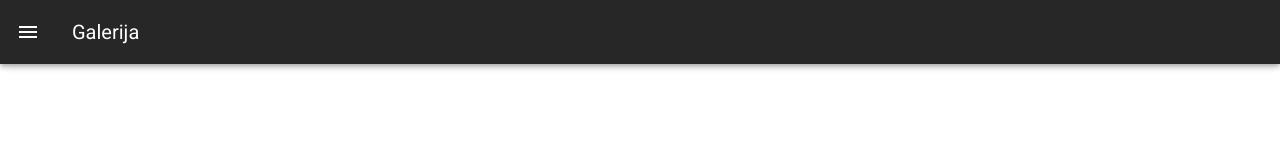
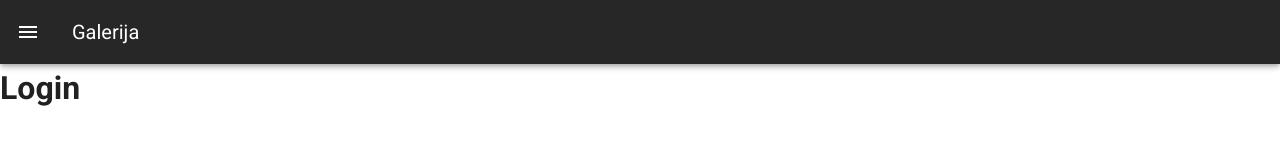
Before and after one commit to MarioNedic/RecenzijeFilmova, a Vue app: page /login in a window 1280 px wide. Shown: the top 162 px of the page. Built offline with nearby package versions, Linux system fonts and the light colour scheme.

Commit message:
Pocetak s api

```diff
--- a/src/App.vue
+++ b/src/App.vue
@@ -50,7 +50,7 @@ export default {
       },
       {
         text: "PretraziGaleriju",
-        path: "/pretraziGaleriju",
+        path: "/pretrazigaleriju",
       },
       {
         text: "Login",
--- a/src/router/index.js
+++ b/src/router/index.js
@@ -11,13 +11,13 @@ const routes = [
     component: Home
   },
   {
-    path: '/about',
-    name: 'About',
+    path: '/pretrazigaleriju',
+    name: 'PretraziGaleriju',
     component: () => import('../views/PretraziGaleriju.vue')
   },
   {
-    path: '/about',
-    name: 'About',
+    path: '/login',
+    name: 'Login',
     component: () => import('../views/Login.vue')
   },
 ]
--- a/src/views/Home.vue
+++ b/src/views/Home.vue
@@ -1,15 +1,27 @@
 <template>
-  <hello-world />
+<v-container>
+  <v-row>
+    <v-col>
+    </v-col>
+  </v-row>
+</v-container>
 </template>
 
 <script>
-  import HelloWorld from '../components/HelloWorld'
+export default {
+  data() {
+    return {
+      slike: [],
+    };
+  },
 
-  export default {
-    name: 'Home',
+  methods: {
 
-    components: {
-      HelloWorld,
-    },
   }
+};
+
+
+
+
+
 </script>
--- a/src/views/Login.vue
+++ b/src/views/Login.vue
@@ -1,5 +1,15 @@
 <template>
-  <div class="about">
-    <h1>This is an about page</h1>
+  <div>
+    <h1>Login</h1>
   </div>
 </template>
+
+<script>
+export default {
+  data() {
+    return {
+      racun: [],
+    };
+  },
+};
+</script>
--- a/src/views/PretraziGaleriju.vue
+++ b/src/views/PretraziGaleriju.vue
@@ -1,5 +1,15 @@
 <template>
-  <div class="about">
-    <h1>This is an about page</h1>
+  <div>
+    <h1>Pretrazivac galerije</h1>
   </div>
 </template>
+
+<script>
+export default {
+  data() {
+    return {
+      pretrazivac: [],
+    };
+  },
+};
+</script>
```
